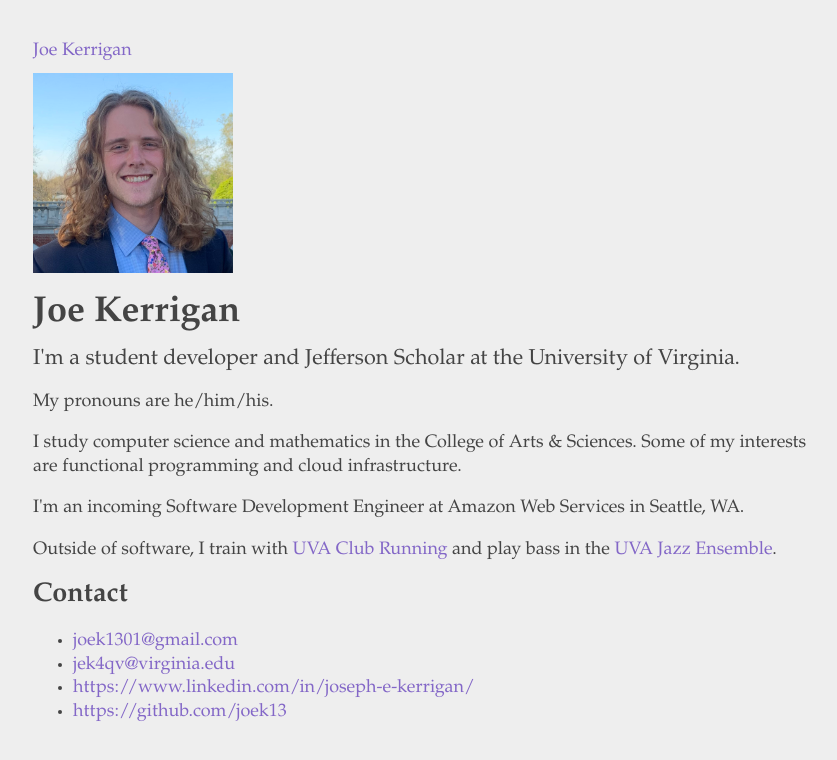
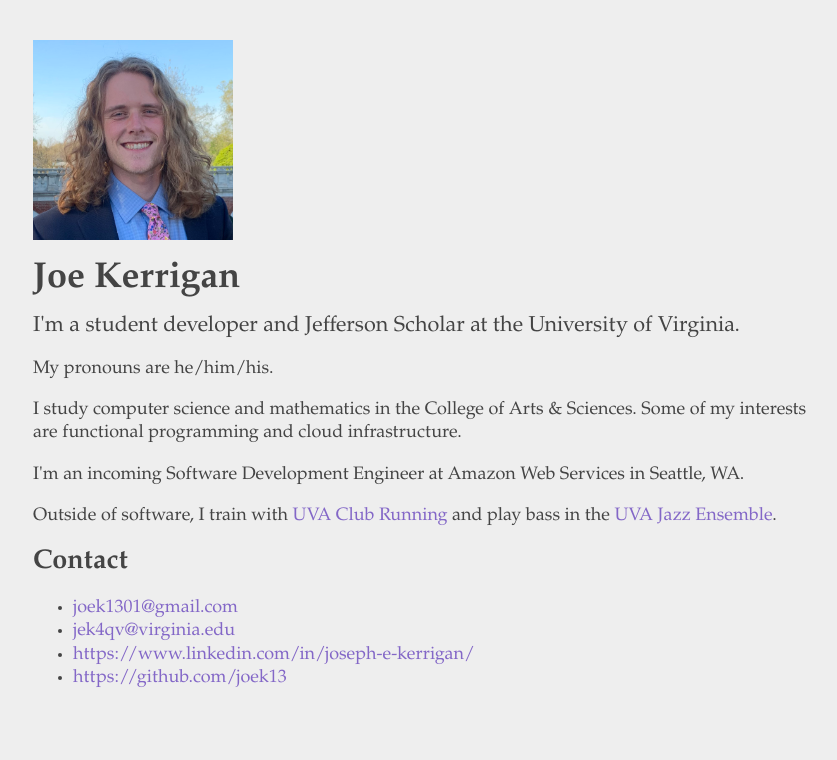
Before and after one commit to joek13/joek13.github.io, a Jekyll site: the page built from index.html, in a window 1280 px wide. Shown: the top 760 px of the page, without its empty margins (207-1044 px from the left). Built offline with Jekyll 4.4.1, drawn with Linux system fonts in a browser that asks for light colours.

Commit message:
Disable breadcrumbs on index.html

```diff
--- a/_layouts/default.html
+++ b/_layouts/default.html
@@ -18,9 +18,11 @@
 </head>
 
 <body>
+    {% unless page.breadcrumbs == false %}
     <nav>
         {% include breadcrumbs.html %}
     </nav>
+    {% endunless %}
     <main>
         {{ content }}
     </main>
--- a/index.html
+++ b/index.html
@@ -2,6 +2,7 @@
 layout: default
 title: Joe Kerrigan
 description: Joe Kerrigan is a student developer and Jefferson Scholar at the University of Virginia.
+breadcrumbs: false
 ---
 
 <img id="profile" src="/img/joe.jpg" width="200" alt="a picture of Joe Kerrigan smiling outdoors" />
```
